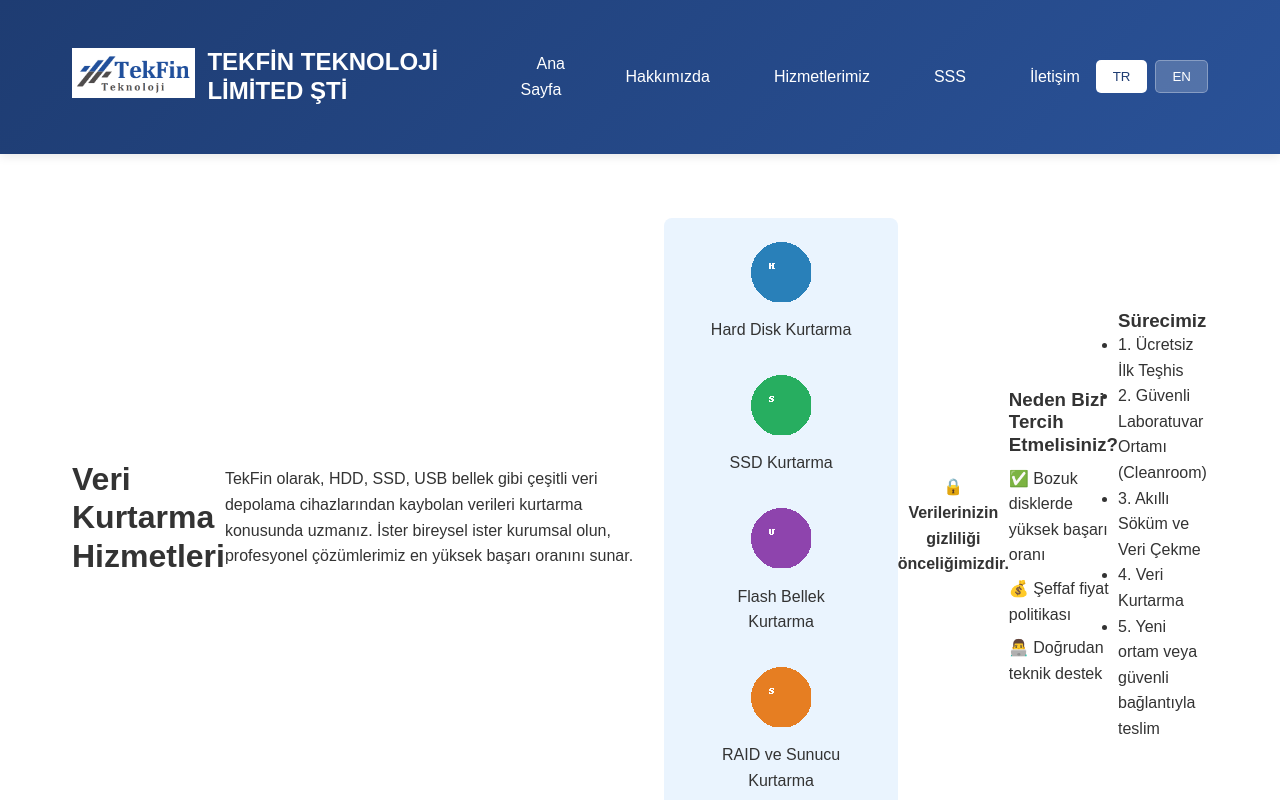
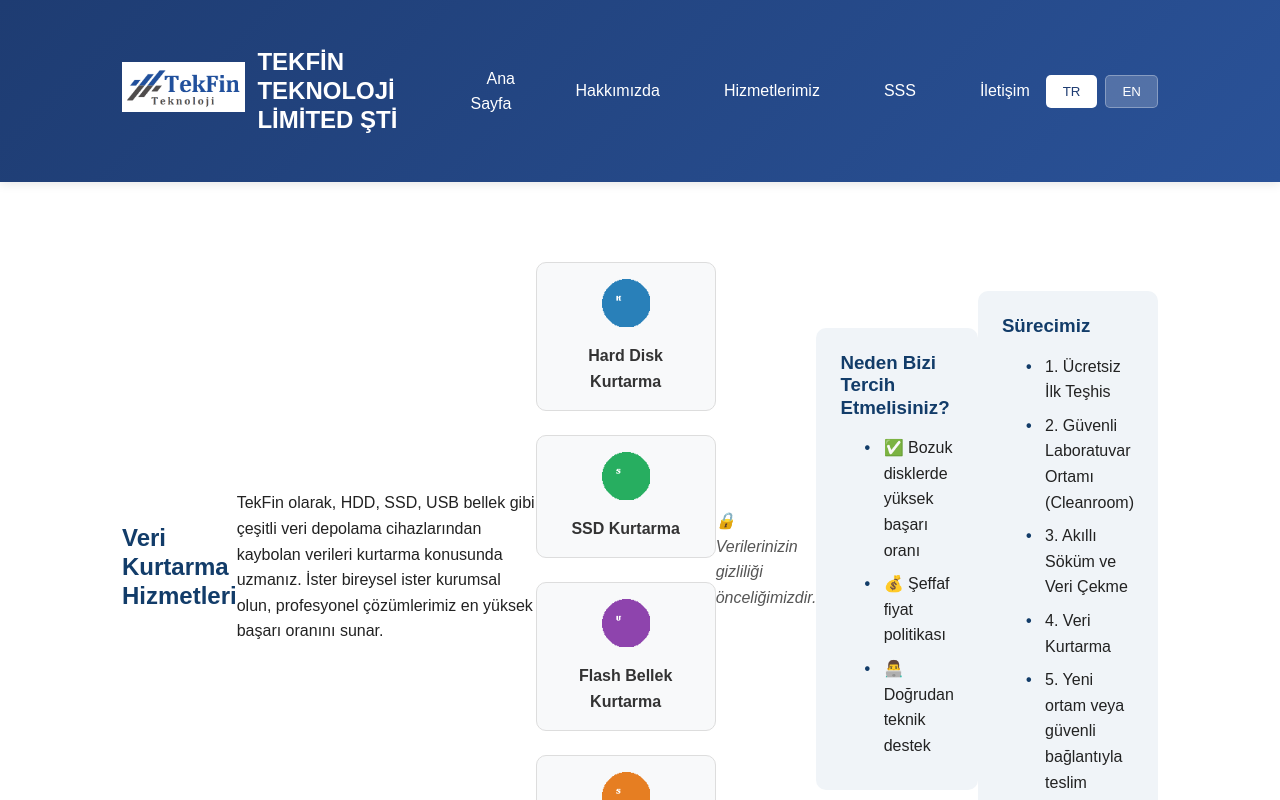
Before and after one commit to SalehKar/tekfin-website, a React (Create React App) app: page /data-recovery in a window 1280 px wide. Shown: the top 800 px of the page. Built offline with nearby package versions, Linux system fonts and the light colour scheme.

Commit message:
Update DataRecovery.css

```diff
--- a/src/components/DataRecovery.css
+++ b/src/components/DataRecovery.css
@@ -1,60 +1,86 @@
-body {
+.container {
+  max-width: 1100px;
+  margin: 0 auto;
+  padding: 2rem;
   font-family: Arial, sans-serif;
+  color: #222;
+}
+
+h2, h3 {
+  color: #123c69;
+  margin-bottom: 1rem;
+}
+
+p {
+  font-size: 1rem;
+  line-height: 1.6;
+  margin-bottom: 1rem;
+}
+
+.services-grid {
+  display: grid;
+  grid-template-columns: repeat(auto-fit, minmax(180px, 1fr));
+  gap: 1.5rem;
+  margin-bottom: 2rem;
+}
+
+.card {
+  background-color: #f8f9fa;
+  border: 1px solid #ddd;
+  border-radius: 10px;
+  padding: 1rem;
+  text-align: center;
+  transition: box-shadow 0.3s ease;
+}
+
+.card:hover {
+  box-shadow: 0 4px 10px rgba(0, 0, 0, 0.1);
+}
+
+.card img {
+  width: 48px;
+  height: 48px;
+  margin-bottom: 0.5rem;
+}
+
+.card p {
   margin: 0;
-  background: #fff;
+  font-weight: bold;
   color: #333;
 }
 
-.container {
-  padding: 2em;
+.privacy-note {
+  font-style: italic;
+  color: #555;
+  margin-bottom: 2rem;
 }
 
-h2 {
-  font-size: 2em;
-  margin-bottom: 0.5em;
+.why-choose,
+.our-process {
+  background-color: #f0f4f8;
+  padding: 1.5rem;
+  border-radius: 10px;
+  margin-bottom: 2rem;
 }
 
-.services-grid {
-  display: flex;
-  flex-wrap: wrap;
-  gap: 1em;
-  background: #eaf4fe;
-  padding: 1.5em;
-  border-radius: 8px;
-  margin: 2em 0;
-  justify-content: space-around;
+.why-choose ul,
+.our-process ul {
+  padding-left: 1.5rem;
+  list-style-type: none;
 }
 
-.card {
-  text-align: center;
-  width: 150px;
+.why-choose li,
+.our-process li {
+  margin-bottom: 0.5rem;
+  position: relative;
+  padding-left: 1.2rem;
 }
 
-.card img {
-  width: 60px;
-  height: 60px;
-  margin-bottom: 0.5em;
-}
-
-.privacy-note {
-  text-align: center;
-  margin-top: 1em;
+.why-choose li::before,
+.our-process li::before {
+  content: "•";
+  color: #123c69;
+  position: absolute;
+  left: 0;
   font-weight: bold;
 }
-
-.why-choose {
-  margin-top: 2em;
-}
-
-.why-choose h3 {
-  margin-bottom: 0.5em;
-}
-
-.why-choose ul {
-  list-style: none;
-  padding: 0;
-}
-
-.why-choose li {
-  margin-bottom: 0.5em;
-}
```
